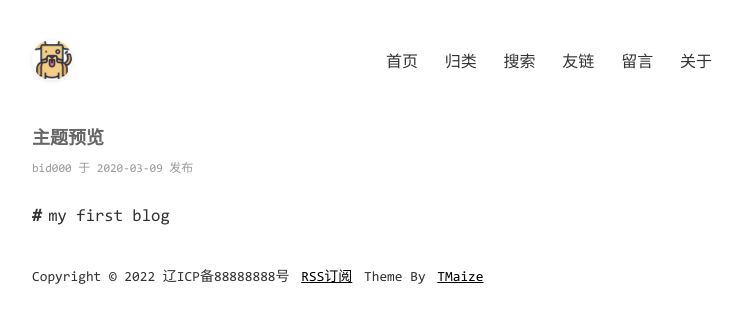
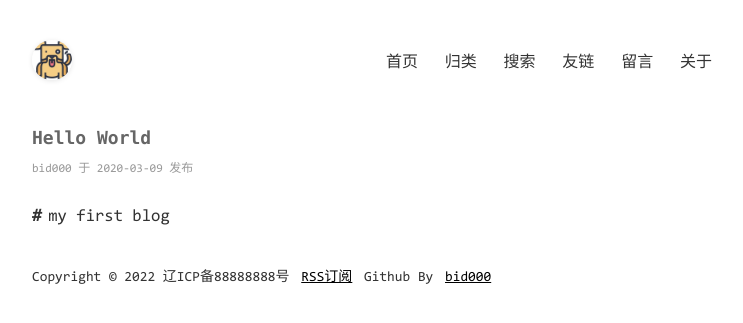
Before and after one commit to CaiJi-bai/CaiJi-bai.github.io, a Jekyll site: the page built from _posts/2020-03-09-Helllo World.md, in a window 1280 px wide. Shown: the top 323 px of the page, without its empty margins (268-1011 px from the left). Built offline with Jekyll 4.4.1, drawn with Linux system fonts in a browser that asks for light colours.

Commit message:
little ..

```diff
--- a/_includes/footer.html
+++ b/_includes/footer.html
@@ -2,8 +2,8 @@
   <span>{{ site.footerText }}</span>
   <a href="{{ site.baseurl }}/static/xml/rss.xml">RSS订阅</a>
   {%- comment %} 请保留主题来源，么么哒~ {% endcomment %}
-  <span>Theme By</span>
-  <a href="https://github.com/TMaize/tmaize-blog">TMaize</a>
+  <span>Github By</span>
+  <a href="https://github.com/CaiJi-bai">bid000</a>
 </footer>
 <div id="to-top">
   <span></span>
--- a/_posts/2020-03-09-Helllo World.md
+++ b/_posts/2020-03-09-Helllo World.md
@@ -1,7 +1,7 @@
 ---
 layout: mypost
-title: 主题预览
-categories: [test]
+title: Hello World
+categories: [Test]
 ---
 
-# my first blog
+## my first blog
--- a/static/js/blog.js
+++ b/static/js/blog.js
@@ -2,8 +2,8 @@
 ;(function () {
   var style1 = 'background:#4BB596;color:#ffffff;border-radius: 2px;'
   var style2 = 'color:auto;'
-  var author = ' TMaize'
-  var github = ' https://github.com/TMaize/tmaize-blog'
+  var author = ' bid000'
+  var github = ' https://github.com/CaiJi-bai'
   var build = ' ' + blog.buildAt.substr(0, 4)
   build += '/' + blog.buildAt.substr(4, 2)
   build += '/' + blog.buildAt.substr(6, 2)
```
